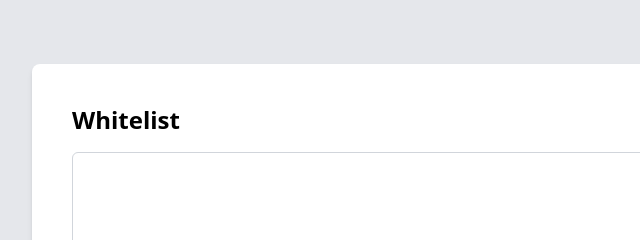
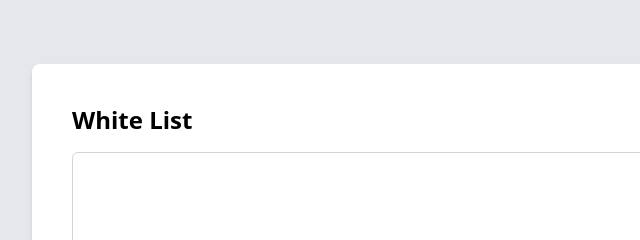
Before and after one commit to Minseung-Jeon/Salah-Signal, a browser extension: page options.html in a window 1280 px wide. Shown: the top 240 px of the page, 0-640 px from the left. Drawn offline with nearby package versions, Linux system fonts and the light colour scheme.

Commit message:
Add files via upload

```diff
--- a/options.html
+++ b/options.html
@@ -3,13 +3,13 @@
 <head>
   <meta charset="UTF-8">
   <meta name="viewport" content="width=device-width, initial-scale=1.0">
-  <title>Whitelist</title>
+  <title>Block Site</title>
   <link href="https://cdn.jsdelivr.net/npm/tailwindcss@2.2.19/dist/tailwind.min.css" rel="stylesheet">
   <script src="options.js" defer></script>
 </head>
 <body class="bg-gray-200 font-sans p-8">
   <div class="container mx-auto mt-8 bg-white p-10 rounded-lg shadow-md">
-    <h1 class="text-2xl font-bold mb-4">Whitelist</h1>
+    <h1 class="text-2xl font-bold mb-4">White List</h1>
 
     <textarea id="textarea" rows="10" cols="100" spellcheck="false" class="w-full border border-gray-300 p-2 rounded-md focus:outline-none focus:border-blue-500 transition"></textarea>
     <br>
```
Also changed, not shown: options.js (line endings or trailing spaces).
